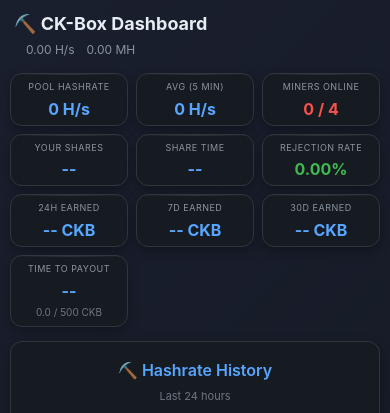
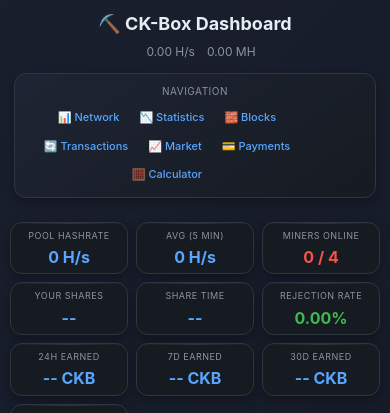
Before and after one commit to Goldfire7/MinerDashboard, a Flask app: page / in a window 390 px wide. Shown: the top 413 px of the page. Run offline with Flask 3, Linux system fonts and the light colour scheme; data that the repository does not hold is empty.

Commit message:
center title+net/diff in header, nav left, mobile: nav hidden, title centered

```diff
--- a/templates/dashboard.html
+++ b/templates/dashboard.html
@@ -48,10 +48,15 @@
             padding: 0 4px;
         }
 
-        .header-left { flex: 1; min-width: 200px; }
+        .header-left { flex-shrink: 0; }
         .header-right { flex-shrink: 0; }
 
-        .header-center { display: none; } /* Hidden, title moved to header-left */
+        .header-center {
+            display: flex;
+            flex-direction: column;
+            align-items: center;
+            gap: 2px;
+        }
 
         .header-title {
             color: var(--text-primary);
@@ -802,20 +807,27 @@
 
             header {
                 grid-template-columns: 1fr;
-                gap: 10px;
-                margin-bottom: 14px;
-            }
-
+                justify-items: center;
+            }
+
+            .header-left,
+            .header-center,
             .header-right {
                 justify-self: center;
                 width: 100%;
-                grid-column: auto;
             }
 
             .header-center {
-                justify-self: center;
+                order: -1;
+                align-items: center;
+            }
+
+            .header-left {
                 order: 0;
-                grid-column: auto;
+            }
+
+            .header-right {
+                display: none;
             }
 
             .header-card, .nav-card {
@@ -1146,14 +1158,6 @@
 
     <header>
         <div class="header-left">
-            <div class="header-title">⛏️ CK-Box Dashboard</div>
-            <div class="header-subtitle">
-                <span class="dot" id="statusDot"></span>
-                <span id="headerNetwork">--</span>
-                <span id="headerNetDiff">--</span>
-            </div>
-        </div>
-        <div class="header-right">
             <div class="nav-card">
                 <div class="label">Navigation</div>
                 <div class="links">
@@ -1167,6 +1171,15 @@
                 </div>
             </div>
         </div>
+        <div class="header-center">
+            <div class="header-title">⛏️ CK-Box Dashboard</div>
+            <div class="header-subtitle">
+                <span class="dot" id="statusDot"></span>
+                <span id="headerNetwork">--</span>
+                <span id="headerNetDiff">--</span>
+            </div>
+        </div>
+        <div class="header-right"></div>
     </header>
 
     <div class="combined-stats" id="statsGrid">
```
